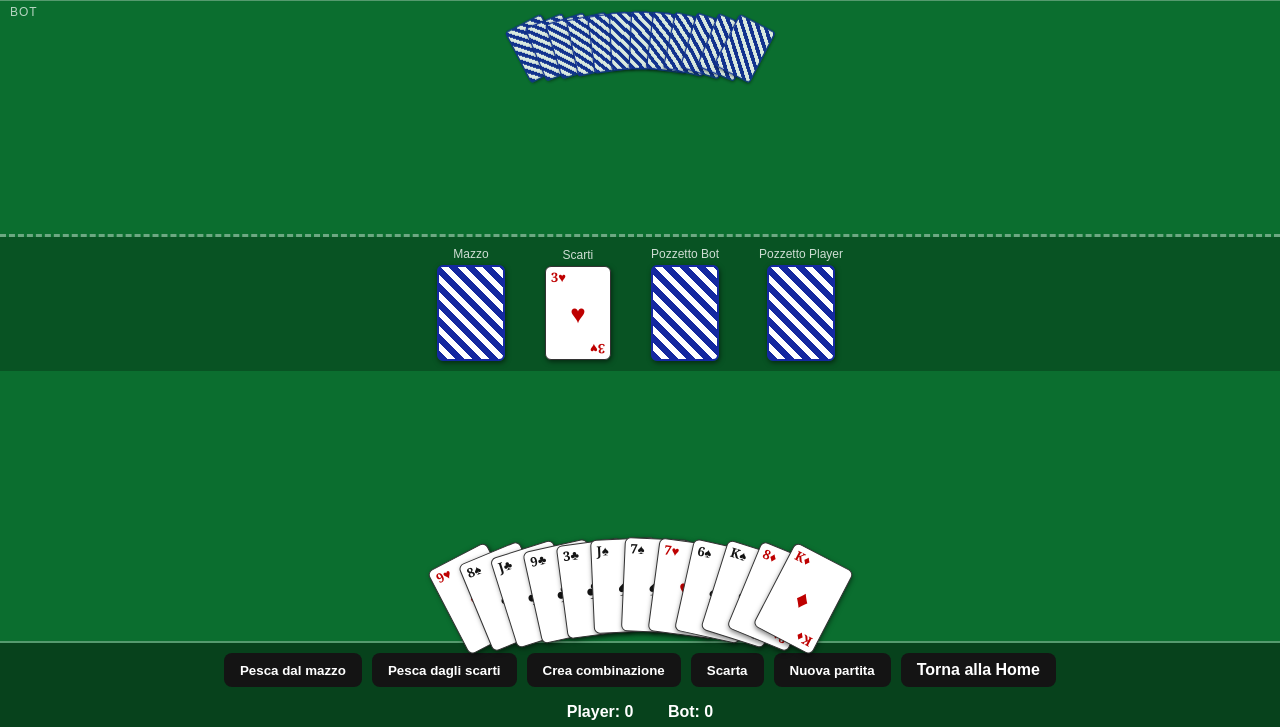
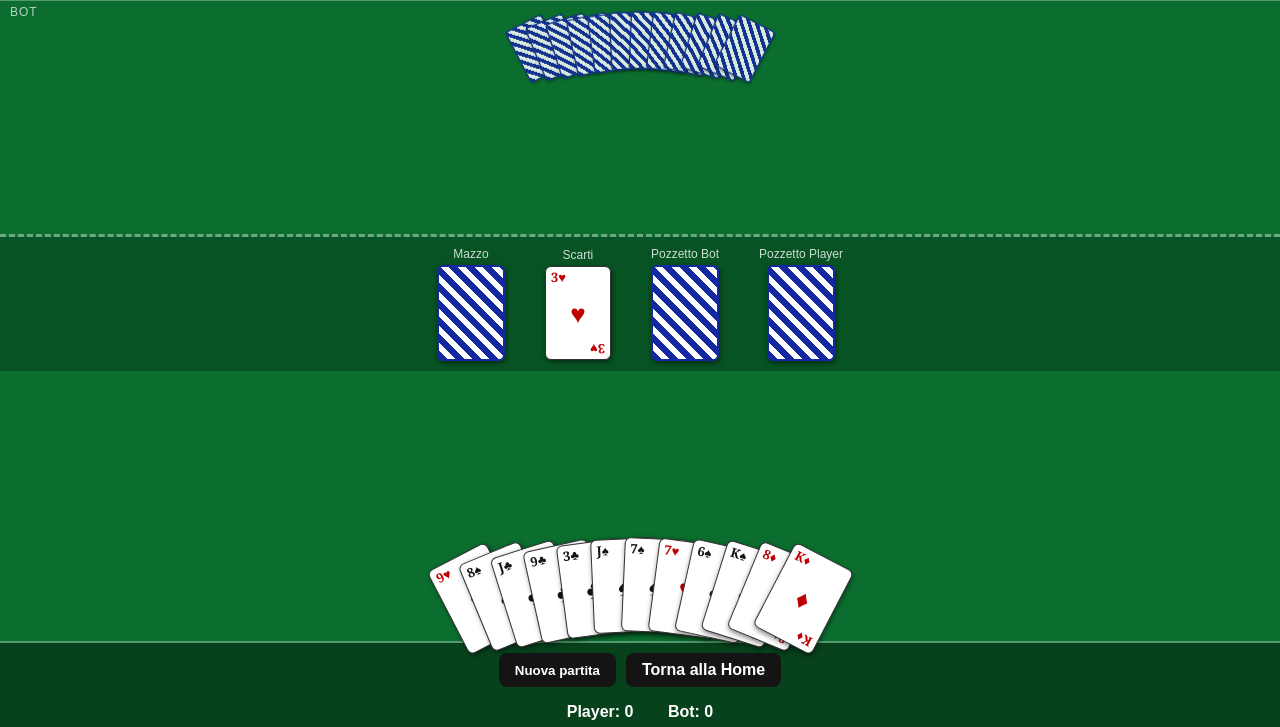
Before and after one commit to acesenzazuccheriaggiunti/burracoOnline, a PHP site: page /game.php in a window 1280 px wide. Shown: the part 83-810 px from the top of the page. Run offline with PHP 8.4, Linux system fonts and the light colour scheme; the visitor is signed in with stand-in values (Sample User, id 1).

Commit message:
Remove action buttons from game.php
Removed unused action buttons from the game interface.

```diff
--- a/game.php
+++ b/game.php
@@ -57,10 +57,6 @@ if(!isset($_SESSION['user_id'])){
     </div>
 
     <div class="actions-bar">
-        <button id="btn-pesca-mazzo">Pesca dal mazzo</button>
-        <button id="btn-pesca-scarti">Pesca dagli scarti</button>
-        <button id="btn-crea-combinazione">Crea combinazione</button>
-        <button id="btn-scarta">Scarta</button>
         <button id="btnRestart">Nuova partita</button>
         <a href="home.php" style="color:white; align-self:center;">Torna alla Home</a>
     </div>
```
